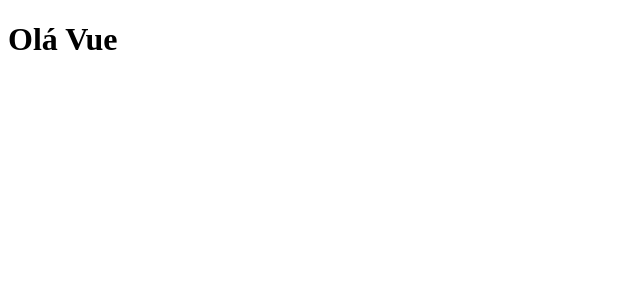
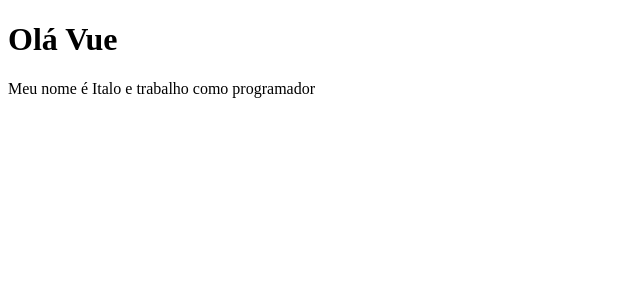
Before and after one commit to italoknd/VueJS-Curso, a Vue app in the folder 2_projeto_vue/: page / in a window 1280 px wide. Shown: the top 300 px of the page, without its empty margins (0-640 px from the left). Built offline with nearby package versions, Linux system fonts and the light colour scheme.

Commit message:
Manipulando dados em componentes

```diff
--- a/2_projeto_vue/src/components/PrimeiroComponente.vue
+++ b/2_projeto_vue/src/components/PrimeiroComponente.vue
@@ -1,9 +1,18 @@
 <template>
-  <h1>Olá Vue</h1>
+  <div>
+    <h1>Olá Vue</h1>
+    <p>Meu nome é {{nome}} e trabalho como {{profissao}}</p>
+  </div>
 </template>
 
 <script>
   export default {
-    name: 'PrimeiroComponente'
+    name: 'PrimeiroComponente',
+    data(){
+      return{
+        nome: "Italo",
+        profissao: "programador"
+      }
+    }
   }
 </script>
```
